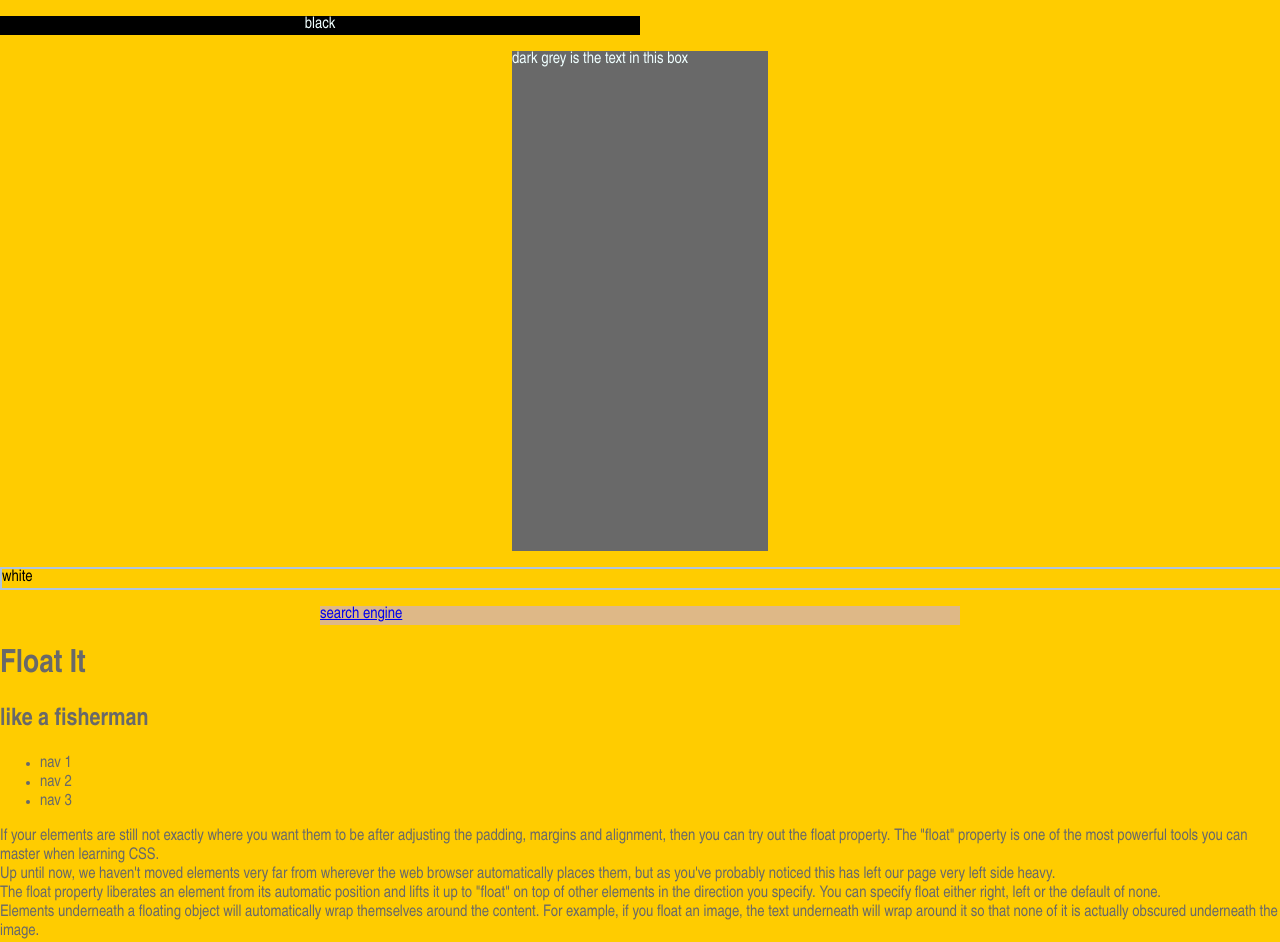
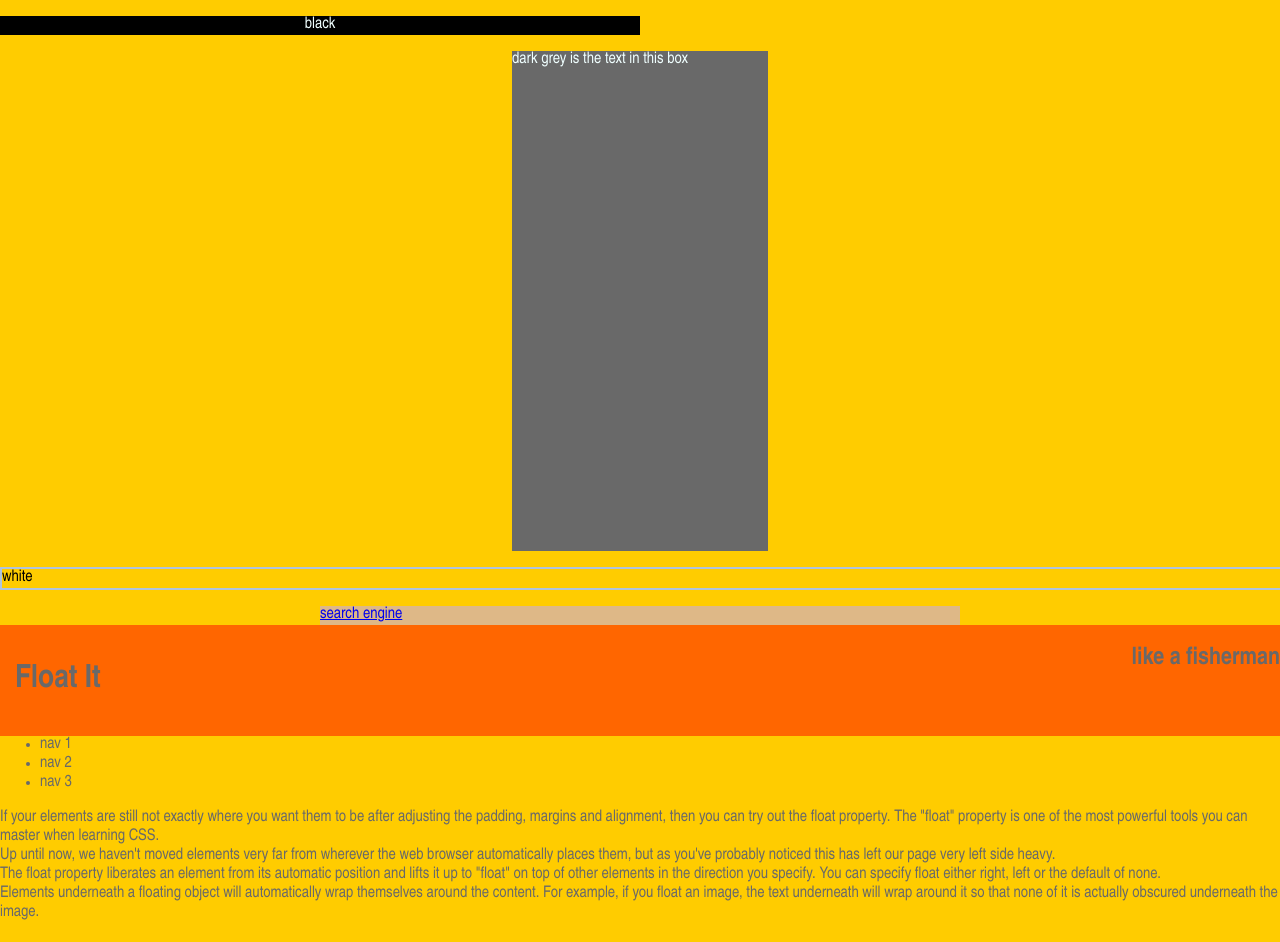
Before and after one commit to danieladelvos/css-spielplatz, a plain HTML site: page lessons/module-4-layout-and-positioning/index.html in a window 1280 px wide. Drawn offline with Linux system fonts and the light colour scheme.

Commit message:
module 4 float header

```diff
--- a/lessons/module-4-layout-and-positioning/styles.css
+++ b/lessons/module-4-layout-and-positioning/styles.css
@@ -36,3 +36,21 @@ a {
   width: 50%;
   margin: 0 auto;
 }
+
+header {
+  background-color: #ff6600;
+  width: 100%;
+  float: left;
+}
+h1 {
+  padding: 15px;
+  float: left;
+}
+
+h2 {
+  float: right;
+}
+
+ul {
+  clear: both;
+}
```
